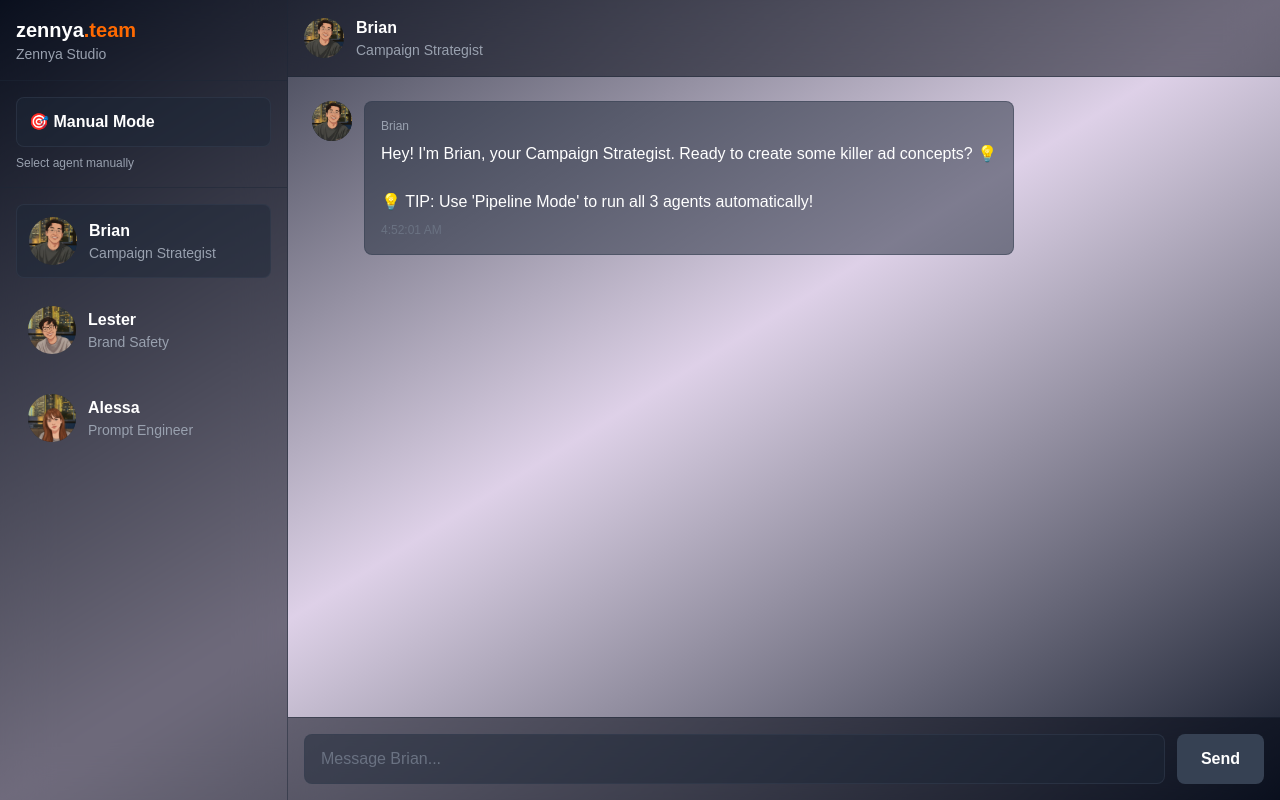
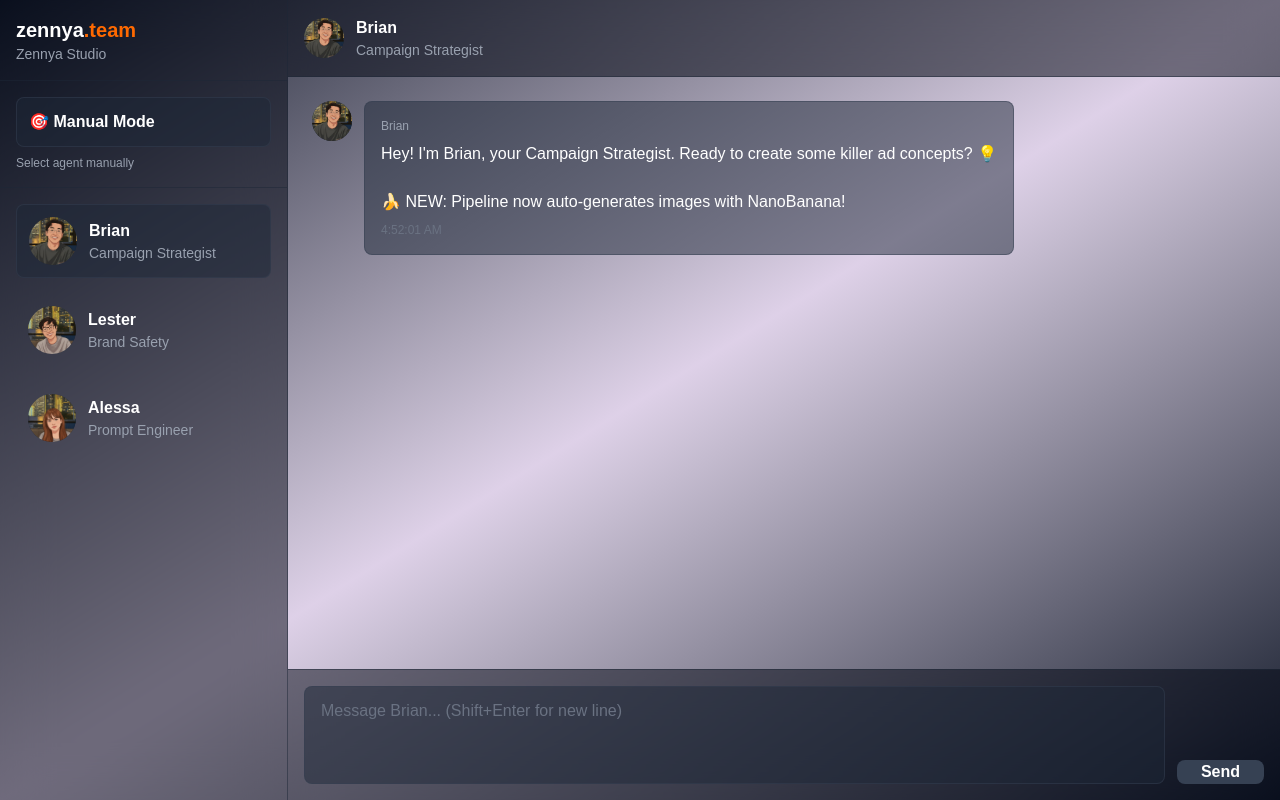
Before and after one commit to Nick199x/zennya-pipeline, a Next.js app: page /chat in a window 1280 px wide. Built offline with nearby package versions, Linux system fonts and the light colour scheme.

Commit message:
Fix: Add handlePipelineMode function + image display support

```diff
--- a/app/chat/page.tsx
+++ b/app/chat/page.tsx
@@ -4,13 +4,23 @@ import { useState } from 'react';
 import Image from 'next/image';
 
 type AgentName = 'BRIAN' | 'LESTER' | 'ALESSA';
-type SenderType = AgentName | 'USER' | 'SYSTEM';
+type SenderType = AgentName | 'USER' | 'SYSTEM' | 'IMAGE';
+
+interface GeneratedImage {
+  prompt: string;
+  image: {
+    base64: string;
+    mimeType: string;
+  };
+  index: number;
+}
 
 interface Message {
   id: number;
   sender: SenderType;
   text: string;
   timestamp: Date;
+  images?: GeneratedImage[];
 }
 
 interface AgentConfig {
@@ -46,7 +56,7 @@ export default function ChatPage() {
     {
       id: 1,
       sender: 'BRIAN',
-      text: "Hey! I'm Brian, your Campaign Strategist. Ready to create some killer ad concepts? 💡\n\n💡 TIP: Use 'Pipeline Mode' to run all 3 agents automatically!",
+      text: "Hey! I'm Brian, your Campaign Strategist. Ready to create some killer ad concepts? 💡\n\n🍌 NEW: Pipeline now auto-generates images with NanoBanana!",
       timestamp: new Date(),
     },
   ]);
@@ -55,13 +65,15 @@ export default function ChatPage() {
   const [activeAgent, setActiveAgent] = useState<AgentName>('BRIAN');
   const [isLoading, setIsLoading] = useState(false);
   const [pipelineMode, setPipelineMode] = useState(false);
+  const [lastCost, setLastCost] = useState<string | null>(null);
 
-  const addMessage = (sender: SenderType, text: string) => {
+  const addMessage = (sender: SenderType, text: string, images?: GeneratedImage[]) => {
     const newMessage: Message = {
-      id: messages.length + 1,
+      id: Date.now(),
       sender,
       text,
       timestamp: new Date(),
+      images,
     };
     setMessages((prev) => [...prev, newMessage]);
   };
@@ -73,6 +85,10 @@ export default function ChatPage() {
     setInputText('');
     addMessage('USER', userMessage);
     setIsLoading(true);
+    setLastCost(null);
+
+    addMessage('SYSTEM', '⚡ Starting pipeline...');
+    addMessage('SYSTEM', '🔍 Brian is generating campaign concepts...');
 
     try {
       const response = await fetch('/api/pipeline', {
@@ -81,40 +97,44 @@ export default function ChatPage() {
         body: JSON.stringify({ prompt: userMessage }),
       });
 
-      const reader = response.body?.getReader();
-      const decoder = new TextDecoder();
+      const data = await response.json();
 
-      if (!reader) throw new Error('No reader');
-
-      while (true) {
-        const { done, value } = await reader.read();
-        if (done) break;
-
-        const chunk = decoder.decode(value);
-        const lines = chunk.split('\n');
-
-        for (const line of lines) {
-          if (line.startsWith('data: ')) {
-            const data = JSON.parse(line.slice(6));
-
-            if (data.agent === 'SYSTEM' && data.message === 'COMPLETE') {
-              setIsLoading(false);
-              break;
+      if (!data.success) {
+        console.error('Pipeline error:', data);
+        addMessage('SYSTEM', `❌ Error: ${data.error || 'Unknown error'}`);
+        return;
       }
 
-            if (data.message.startsWith('🔍')) {
-              // Status update - show as system message
-              addMessage('SYSTEM', data.message);
+      addMessage('BRIAN', data.brian);
+      addMessage('SYSTEM', '✅ Brian complete! Sending to Lester...');
+
+      addMessage('LESTER', data.lester);
+      addMessage('SYSTEM', '✅ Lester complete! Sending to Alessa...');
+
+      addMessage('ALESSA', data.alessa);
+
+      // Show generated images if any
+      if (data.images && data.images.length > 0) {
+        addMessage('SYSTEM', `🍌 Generated ${data.images.length} images with NanoBanana!`);
+        addMessage('IMAGE', `Generated ${data.images.length} images from prompts:`, data.images);
+      }
+
+      if (data.usage) {
+        setLastCost(data.usage.estimatedCost);
+        const costMessage = `✅ Pipeline complete! 🎉\n\n💰 Cost: ${data.usage.estimatedCost}\n📊 Tokens: ${data.usage.totalInputTokens} input, ${data.usage.totalOutputTokens} output\n💾 Cache: ${data.usage.totalCacheRead} tokens read from cache`;
+
+        if (data.usage.imagesGenerated > 0) {
+          addMessage('SYSTEM', costMessage + `\n🍌 Images: ${data.usage.imagesGenerated} generated`);
         } else {
-              // Agent response
-              addMessage(data.agent as AgentName, data.message);
+          addMessage('SYSTEM', costMessage);
         }
+      } else {
+        addMessage('SYSTEM', '✅ Pipeline complete! 🎉');
       }
-        }
-      }
-    } catch (error) {
-      console.error('Error:', error);
-      addMessage('SYSTEM', '❌ Pipeline failed. Please try again.');
+
+    } catch (error: any) {
+      console.error('Pipeline error:', error);
+      addMessage('SYSTEM', `❌ Pipeline failed: ${error.message}`);
     } finally {
       setIsLoading(false);
     }
@@ -160,6 +180,13 @@ export default function ChatPage() {
     }
   };
 
+  const downloadImage = (base64: string, mimeType: string, index: number) => {
+    const link = document.createElement('a');
+    link.href = `data:${mimeType};base64,${base64}`;
+    link.download = `zennya-concept-${index}-${Date.now()}.png`;
+    link.click();
+  };
+
   return (
     <div className="flex h-screen bg-gradient-to-br from-gray-900 via-purple-900/20 to-gray-900 text-white">
       {/* LEFT SIDEBAR */}
@@ -169,7 +196,6 @@ export default function ChatPage() {
           <p className="text-sm text-gray-400">Zennya Studio</p>
         </div>
 
-        {/* Pipeline Mode Toggle */}
         <div className="p-4 border-b border-gray-800/50">
           <button
             onClick={() => setPipelineMode(!pipelineMode)}
@@ -185,12 +211,16 @@ export default function ChatPage() {
           </button>
           <p className="text-xs text-gray-400 mt-2">
             {pipelineMode
-              ? 'All 3 agents run automatically'
+              ? '🍌 Auto-generates images with NanoBanana'
               : 'Select agent manually'}
           </p>
+          {lastCost && (
+            <div className="mt-2 p-2 bg-green-500/20 border border-green-500/30 rounded text-xs">
+              <span className="text-green-400">Last run: {lastCost}</span>
+            </div>
+          )}
         </div>
 
-        {/* Agent Selection (only in manual mode) */}
         {!pipelineMode && (
           <div className="space-y-4 p-4">
             {(['BRIAN', 'LESTER', 'ALESSA'] as AgentName[]).map((key) => {
@@ -226,7 +256,6 @@ export default function ChatPage() {
 
       {/* MAIN CHAT */}
       <div className="flex-1 flex flex-col">
-        {/* HEADER */}
         <div className="bg-gray-950/50 backdrop-blur-xl border-b border-gray-800/50 p-4">
           <div className="flex items-center gap-3">
             {pipelineMode ? (
@@ -234,7 +263,7 @@ export default function ChatPage() {
                 <div className="text-2xl">⚡</div>
                 <div>
                   <h2 className="font-semibold">Pipeline Mode</h2>
-                  <p className="text-sm text-gray-400">All agents run automatically</p>
+                  <p className="text-sm text-gray-400">Haiku + Caching + NanoBanana 🍌</p>
                 </div>
               </>
             ) : (
@@ -256,14 +285,11 @@ export default function ChatPage() {
           </div>
         </div>
 
-        {/* MESSAGES */}
         <div className="flex-1 overflow-y-auto p-6 space-y-4">
           {messages.map((msg) => (
-            <div
-              key={msg.id}
-              className={`flex gap-3 ${msg.sender === 'USER' ? 'flex-row-reverse' : ''}`}
-            >
-              {msg.sender !== 'USER' && msg.sender !== 'SYSTEM' && (
+            <div key={msg.id}>
+              <div className={`flex gap-3 ${msg.sender === 'USER' ? 'flex-row-reverse' : ''}`}>
+                {msg.sender !== 'USER' && msg.sender !== 'SYSTEM' && msg.sender !== 'IMAGE' && (
                   <div className="relative w-10 h-10 rounded-full overflow-hidden flex-shrink-0 bg-gray-800">
                     <Image
                       src={AGENTS[msg.sender as AgentName].avatar}
@@ -277,12 +303,12 @@ export default function ChatPage() {
                   className={`max-w-2xl rounded-lg p-4 ${
                     msg.sender === 'USER'
                       ? 'bg-orange-500/20 border border-orange-500/30'
-                    : msg.sender === 'SYSTEM'
+                      : msg.sender === 'SYSTEM' || msg.sender === 'IMAGE'
                       ? 'bg-gray-700/30 border border-gray-600/30 text-gray-300 text-sm'
                       : 'bg-gray-800/50 border border-gray-700/50'
                   }`}
                 >
-                {msg.sender !== 'USER' && msg.sender !== 'SYSTEM' && (
+                  {msg.sender !== 'USER' && msg.sender !== 'SYSTEM' && msg.sender !== 'IMAGE' && (
                     <p className="text-xs text-gray-400 mb-2">{AGENTS[msg.sender as AgentName].name}</p>
                   )}
                   <p className="whitespace-pre-wrap">{msg.text}</p>
@@ -290,6 +316,31 @@ export default function ChatPage() {
                     {msg.timestamp.toLocaleTimeString()}
                   </p>
                 </div>
+              </div>
+
+              {/* Display generated images */}
+              {msg.images && msg.images.length > 0 && (
+                <div className="mt-4 grid grid-cols-1 md:grid-cols-2 lg:grid-cols-3 gap-4 ml-13">
+                  {msg.images.map((img, idx) => (
+                    <div key={idx} className="bg-gray-800/50 border border-gray-700/50 rounded-lg p-3">
+                      <div className="relative w-full aspect-[9/16] mb-2 rounded overflow-hidden bg-gray-900">
+                        <img
+                          src={`data:${img.image.mimeType};base64,${img.image.base64}`}
+                          alt={`Generated concept ${img.index}`}
+                          className="w-full h-full object-cover"
+                        />
+                      </div>
+                      <p className="text-xs text-gray-400 mb-2 line-clamp-2">{img.prompt}</p>
+                      <button
+                        onClick={() => downloadImage(img.image.base64, img.image.mimeType, img.index)}
+                        className="w-full bg-orange-500 hover:bg-orange-600 text-white text-xs py-2 px-3 rounded transition-all"
+                      >
+                        📥 Download Image {img.index}
+                      </button>
+                    </div>
+                  ))}
+                </div>
+              )}
             </div>
           ))}
           {isLoading && (
@@ -303,24 +354,28 @@ export default function ChatPage() {
           )}
         </div>
 
-        {/* INPUT */}
         <div className="bg-gray-950/50 backdrop-blur-xl border-t border-gray-800/50 p-4">
           <div className="flex gap-3">
-            <input
-              type="text"
+            <textarea
               value={inputText}
               onChange={(e) => setInputText(e.target.value)}
-              onKeyPress={(e) => e.key === 'Enter' && (pipelineMode ? handlePipelineMode() : handleSendMessage())}
-              placeholder={pipelineMode ? "Describe your campaign..." : `Message ${AGENTS[activeAgent].name}...`}
-              className="flex-1 bg-gray-800/50 border border-gray-700/50 rounded-lg px-4 py-3 text-white placeholder-gray-500 focus:outline-none focus:border-orange-500/50"
+              onKeyPress={(e) => {
+                if (e.key === 'Enter' && !e.shiftKey) {
+                  e.preventDefault();
+                  pipelineMode ? handlePipelineMode() : handleSendMessage();
+                }
+              }}
+              placeholder={pipelineMode ? "Describe your campaign... (Shift+Enter for new line)" : `Message ${AGENTS[activeAgent].name}... (Shift+Enter for new line)`}
+              className="flex-1 bg-gray-800/50 border border-gray-700/50 rounded-lg px-4 py-3 text-white placeholder-gray-500 focus:outline-none focus:border-orange-500/50 resize-none"
               disabled={isLoading}
+              rows={3}
             />
             <button
               onClick={pipelineMode ? handlePipelineMode : handleSendMessage}
               disabled={isLoading || !inputText.trim()}
-              className="bg-orange-500 hover:bg-orange-600 disabled:bg-gray-700 disabled:cursor-not-allowed text-white px-6 py-3 rounded-lg font-semibold transition-all"
+              className="bg-orange-500 hover:bg-orange-600 disabled:bg-gray-700 disabled:cursor-not-allowed text-white px-6 rounded-lg font-semibold transition-all self-end"
             >
-              {pipelineMode ? '⚡ Run Pipeline' : 'Send'}
+              {pipelineMode ? '⚡ Run' : 'Send'}
             </button>
           </div>
         </div>
```
Lines whose indentation alone changed are shown as unchanged.
